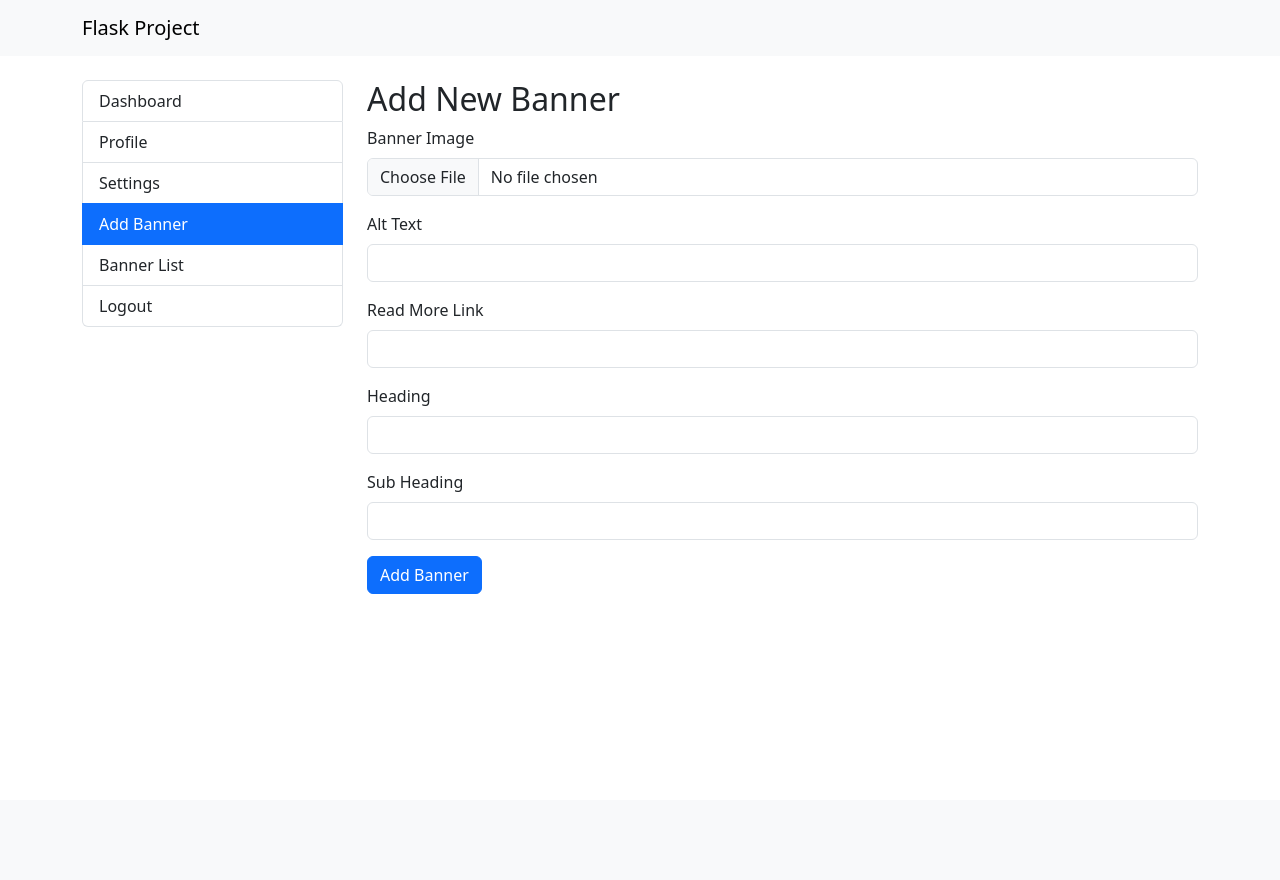
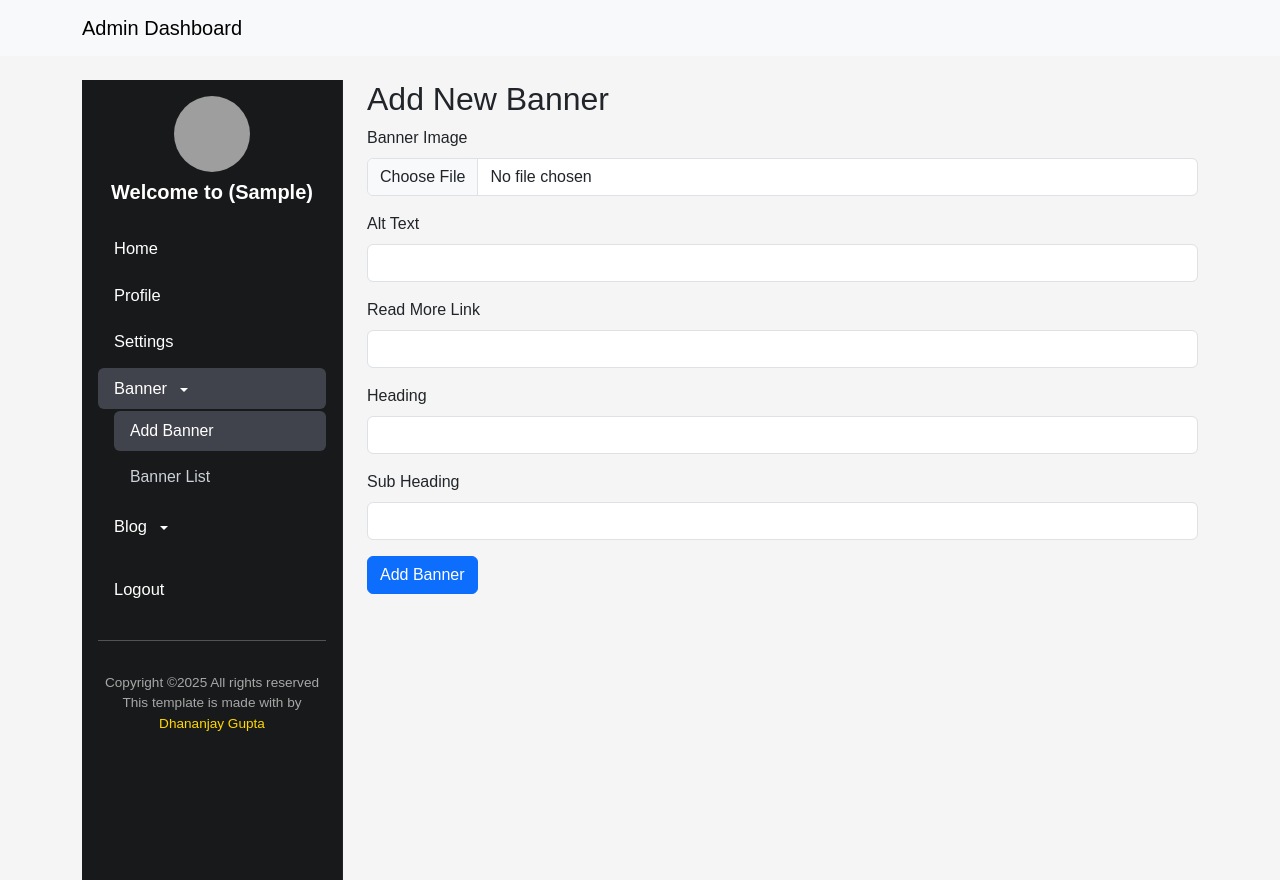
Before and after one commit to dhan2501/flask-project, a Flask app: page /add_banner in a window 1280 px wide. Before the commit the page ends 594 px from the top, so only its background shows below. Run offline with Flask 3, Linux system fonts and the light colour scheme; the visitor is signed in with stand-in values (Sample User, id 1); some libraries are stand-ins or nearby versions; grey boxes are pictures that could not be loaded.

Commit message:
update codes and added blog models

```diff
--- a/app.py
+++ b/app.py
@@ -5,7 +5,7 @@ import os
 from flask import current_app, request, flash, redirect, url_for, render_template, session
 from werkzeug.utils import secure_filename
 from forms import *
-from models import User, Banner
+from models import User, Banner, Blog
 from flask import request
 
 app = Flask(__name__)
@@ -20,6 +20,17 @@ db.init_app(app)  # Initialize db with flask app
 @app.route('/')
 def home():
     return 'Home Page Loaded Successfully!'
+
+
+@app.context_processor
+def inject_user():
+    user_name = session.get('user_name', 'User')
+    user = None
+    if user_name:
+        user = User.query.filter_by(username=user_name).first()
+    return dict(user_name=user_name, user=user)
+
+
 
 @app.route('/register', methods=['GET', 'POST'])
 def register():
@@ -83,9 +94,48 @@ def dashboard():
     return render_template('dashboard.html', user_name=session.get('user_name', 'User'))
 
 
+# @app.route('/profile', methods=['GET', 'POST'])
+# def profile():
+#     user_name = session.get('user_name', 'User')
+#     if not session.get('superuser'):
+#         flash('Access denied.')
+#         return redirect(url_for('login'))
+
+#     user = User.query.filter_by(username=session.get('user_name')).first()
+#     if not user:
+#         flash('User not found.')
+#         return redirect(url_for('login'))
+
+#     form = ProfileForm(obj=user)
+
+#     if form.validate_on_submit():
+#         # Update username too
+#         user.username = form.username.data
+#         user.email = form.email.data
+#         user.phone_number = form.phone_number.data
+#         user.nickname = form.nickname.data
+
+#         if form.password.data:
+#             user.set_password(form.password.data)
+
+#         db.session.commit()
+
+#         # Update session username if changed
+#         session['user_name'] = user.username
+
+#         flash("Profile updated successfully!")
+#         return redirect(url_for('profile'))
+
+#     return render_template('profile.html', form=form, user_name=user_name)
+
+# from werkzeug.utils import secure_filename
+# import os
+# from flask import current_app
+
 @app.route('/profile', methods=['GET', 'POST'])
 def profile():
     user_name = session.get('user_name', 'User')
+
     if not session.get('superuser'):
         flash('Access denied.')
         return redirect(url_for('login'))
@@ -98,7 +148,6 @@ def profile():
     form = ProfileForm(obj=user)
 
     if form.validate_on_submit():
-        # Update username too
         user.username = form.username.data
         user.email = form.email.data
         user.phone_number = form.phone_number.data
@@ -106,6 +155,18 @@ def profile():
 
         if form.password.data:
             user.set_password(form.password.data)
+
+        # Handle avatar file upload
+        if form.avatar.data:
+            avatar_file = form.avatar.data
+            filename = secure_filename(avatar_file.filename)
+            upload_folder = os.path.join(current_app.root_path, 'static', 'uploads', 'avatars')
+            os.makedirs(upload_folder, exist_ok=True)
+            filepath = os.path.join(upload_folder, filename)
+            avatar_file.save(filepath)
+
+            # Save relative URL path to avatar_url
+            user.avatar_url = url_for('static', filename=f'uploads/avatars/{filename}')
 
         db.session.commit()
 
@@ -115,11 +176,44 @@ def profile():
         flash("Profile updated successfully!")
         return redirect(url_for('profile'))
 
-    return render_template('profile.html', form=form, user_name=user_name)
+    return render_template('profile.html', form=form, user_name=user_name, user=user)
+
+
+
+
+# @app.route('/settings', methods=['GET', 'POST'])
+# def settings():
+#     user_name = session.get('user_name', 'User')
+#     if not session.get('superuser'):
+#         flash('Access denied.')
+#         return redirect(url_for('login'))
+
+#     user = User.query.filter_by(username=session.get('user_name')).first()
+#     if not user:
+#         flash('User not found.')
+#         return redirect(url_for('login'))
+
+#     form = SettingsForm()
+
+#     if form.validate_on_submit():
+#         if form.new_password.data:
+#             user.set_password(form.new_password.data)
+#         # Save email notification preference in your user model if available
+#         # user.email_notifications = form.email_notifications.data
+
+#         db.session.commit()
+#         flash('Settings updated!')
+#         return redirect(url_for('settings'))
+
+#     # Prepopulate form from user data if needed
+#     # form.email_notifications.data = user.email_notifications if hasattr(user, 'email_notifications') else False
+
+#     return render_template('settings.html', form=form, user_name=user_name)
 
 
 @app.route('/settings', methods=['GET', 'POST'])
 def settings():
+    user_name = session.get('user_name', 'User')
     if not session.get('superuser'):
         flash('Access denied.')
         return redirect(url_for('login'))
@@ -132,20 +226,25 @@ def settings():
     form = SettingsForm()
 
     if form.validate_on_submit():
+        # Validate old password before allowing change
+        if not user.check_password(form.old_password.data):
+            flash('Old password is incorrect.')
+            return redirect(url_for('settings'))
+
         if form.new_password.data:
             user.set_password(form.new_password.data)
-        # Save email notification preference in your user model if available
+
+        # Save email notification preference if your user model has this field
         # user.email_notifications = form.email_notifications.data
 
         db.session.commit()
         flash('Settings updated!')
         return redirect(url_for('settings'))
 
-    # Prepopulate form from user data if needed
-    # form.email_notifications.data = user.email_notifications if hasattr(user, 'email_notifications') else False
+    # Prepopulate email_notifications field if applicable
+    # form.email_notifications.data = getattr(user, 'email_notifications', False)
 
-    return render_template('settings.html', form=form)
-
+    return render_template('settings.html', form=form, user_name=user_name)
 
 
 
@@ -232,6 +331,40 @@ def update_banner(banner_id):
     return render_template('update_banner.html', form=form, banner=banner)
 
 
+@app.route('/blog/add', methods=['GET', 'POST'])
+def add_blog():
+    form = BlogForm()
+    if form.validate_on_submit():
+        image_file = form.image.data
+        filename = None
+        if image_file:
+            filename = secure_filename(image_file.filename)
+            upload_folder = os.path.join(current_app.root_path, 'static', 'uploads')
+            os.makedirs(upload_folder, exist_ok=True)
+            image_path = os.path.join(upload_folder, filename)
+            image_file.save(image_path)
+            image_url = url_for('static', filename='uploads/' + filename, _external=True)
+        else:
+            image_url = None
+
+        blog = Blog(
+            image_url=image_url or "",
+            alt_text=form.alt_text.data,
+            short_description=form.short_description.data,
+            description=form.description.data,
+            meta_title=form.meta_title.data,
+            meta_description=form.meta_description.data,
+            meta_keywords=form.meta_keywords.data,
+            twitter_title=form.twitter_title.data,
+            twitter_description=form.twitter_description.data,
+            twitter_keywords=form.twitter_keywords.data,
+            schema_data=None  # Or handle schema JSON if you have it in form
+        )
+        db.session.add(blog)
+        db.session.commit()
+        flash('Blog added successfully!')
+        return redirect(url_for('blog_list'))
+    return render_template('add_blog.html', form=form)
 
 
 # if __name__ == '__main__':
--- a/forms.py
+++ b/forms.py
@@ -1,5 +1,5 @@
 from flask_wtf import FlaskForm
-from wtforms import StringField, PasswordField, SubmitField, BooleanField
+from wtforms import StringField, PasswordField, SubmitField, BooleanField, TextAreaField
 from wtforms.validators import DataRequired, Email, EqualTo, Optional
 from flask_wtf.file import FileField, FileAllowed, FileRequired
 
@@ -23,12 +23,20 @@ class ProfileForm(FlaskForm):
     email = StringField('Email', validators=[DataRequired(), Email()])
     phone_number = StringField('Phone Number', validators=[Optional()])
     nickname = StringField('Nickname', validators=[Optional()])
+    avatar = FileField('Avatar Image', validators=[FileAllowed(['jpg', 'jpeg', 'png'], 'Images only!')])
     password = PasswordField('New Password', validators=[Optional()])
     confirm_password = PasswordField('Confirm Password', validators=[Optional(), EqualTo('password', message='Passwords must match.')])
     submit = SubmitField('Update Profile')
 
 
+# class SettingsForm(FlaskForm):
+#     new_password = PasswordField('New Password', validators=[Optional()])
+#     confirm_password = PasswordField('Confirm Password', validators=[Optional(), EqualTo('new_password', message='Passwords must match')])
+#     email_notifications = BooleanField('Email Notifications')
+#     submit = SubmitField('Save Settings')
+
 class SettingsForm(FlaskForm):
+    old_password = PasswordField('Old Password', validators=[DataRequired(message='Please enter your old password.')])
     new_password = PasswordField('New Password', validators=[Optional()])
     confirm_password = PasswordField('Confirm Password', validators=[Optional(), EqualTo('new_password', message='Passwords must match')])
     email_notifications = BooleanField('Email Notifications')
@@ -45,3 +53,22 @@ class BannerForm(FlaskForm):
     heading = StringField('Heading', validators=[DataRequired()])
     sub_heading = StringField('Sub Heading', validators=[Optional()])
     submit = SubmitField('Add Banner')
+
+
+class BlogForm(FlaskForm):
+    image = FileField('Blog Image', validators=[Optional()])
+    alt_text = StringField('Alt Text', validators=[Optional()])
+    short_description = StringField('Short Description', validators=[Optional()])
+    description = TextAreaField('Description', validators=[DataRequired()])
+
+    meta_title = StringField('Meta Title', validators=[Optional()])
+    meta_description = TextAreaField('Meta Description', validators=[Optional()])
+    meta_keywords = StringField('Meta Keywords', validators=[Optional()])
+
+    twitter_title = StringField('Twitter Title', validators=[Optional()])
+    twitter_description = TextAreaField('Twitter Description', validators=[Optional()])
+    twitter_keywords = StringField('Twitter Keywords', validators=[Optional()])
+
+    # You can add a field or JSON input for schema_data or handle it separately
+
+    submit = SubmitField('Submit')
--- a/static/styles.css
+++ b/static/styles.css
@@ -2,7 +2,7 @@ body {
     background-color: #f5f5f5;
     font-family: Arial, sans-serif;
 }
-.container {
+/* .container {
     width: 60%;
     margin: 0 auto;
     text-align: center;
@@ -10,4 +10,95 @@ body {
     padding: 50px;
     box-shadow: 0 0 10px rgba(0,0,0,0.1);
     margin-top: 100px;
+} */
+
+/* Sidebar container */
+#sidebar {
+    background: #18191a !important;
+    color: #fff !important;
+    min-width: 220px;
+    height: 100vh;
+    padding: 32px 0 0 0;
+    border-right: 1px solid #23232a;
+    font-size: 1.05rem;
 }
+
+/* Profile area */
+#sidebar .mb-4 img {
+    width: 76px;
+    height: 76px;
+    object-fit: cover;
+    display: block;
+    margin-left: auto;
+    margin-right: auto;
+    margin-bottom: 8px;
+}
+#sidebar .mb-4 h5 {
+    font-weight: 600;
+}
+
+/* Remove underline, space nav vertically */
+#sidebar ul.nav {
+    padding-left: 0;
+    margin-bottom: 0;
+}
+#sidebar .nav-link {
+    color: #fff !important;
+    padding: 12px 22px;
+    border-radius: 6px;
+    transition: background 0.2s, color 0.2s;
+    margin-bottom: 2px;
+    font-size: 1.03rem;
+}
+
+#sidebar .nav-link.active,
+#sidebar .nav-link.bg-secondary {
+    background-color: #41434c !important;
+    color: #fff !important;
+}
+
+#sidebar .nav-link:hover {
+    background: #23232f !important;
+    color: #ffd700 !important;
+}
+
+#sidebar .dropdown-toggle::after {
+    vertical-align: middle;
+    margin-left: 8px;
+}
+
+#sidebar .collapse .nav-link {
+    font-size: 0.99rem;
+    padding-left: 42px;
+    background: none;
+    color: #cbd1d8 !important;
+}
+
+#sidebar .collapse .nav-link.active {
+    background: #41434c !important;
+    color: #fff !important;
+}
+
+/* Copyright and link */
+#sidebar .text-xs {
+    margin-top: 32px;
+    color: #a7a7a7 !important;
+    font-size: 0.85rem;
+}
+#sidebar a.text-warning {
+    color: #ffd700 !important;
+    text-decoration: none;
+}
+
+/* Scrollbar style (optional, for aesthetic) */
+#sidebar {
+    overflow-y: auto;
+}
+#sidebar::-webkit-scrollbar {
+    width: 8px;
+    background: #23232a;
+}
+#sidebar::-webkit-scrollbar-thumb {
+    background: #37393c;
+    border-radius: 4px;
+}
--- a/templates/base.html
+++ b/templates/base.html
@@ -5,12 +5,14 @@
     <title>{% block title %}My Flask App{% endblock %}</title>
     <!-- Bootstrap 5 CSS CDN -->
     <link href="https://cdn.jsdelivr.net/npm/bootstrap@5.3.3/dist/css/bootstrap.min.css" rel="stylesheet">
+    <link rel="stylesheet" href="{{ url_for('static', filename='styles.css') }}">
+
     {% block head %}{% endblock %}
 </head>
 <body>
     <nav class="navbar navbar-expand-lg navbar-light bg-light mb-4">
         <div class="container">
-            <a class="navbar-brand" href="{{ url_for('home') }}">Flask Project</a>
+            <a class="navbar-brand" href="{{ url_for('home') }}">Admin Dashboard</a>
             <!-- Add other nav items here if needed -->
         </div>
     </nav>
--- a/templates/sidebar.html
+++ b/templates/sidebar.html
@@ -1,8 +1,83 @@
-<div class="list-group">
-    <a href="{{ url_for('dashboard') }}" class="list-group-item list-group-item-action {% if request.endpoint == 'dashboard' %}active{% endif %}">Dashboard</a>
-    <a href="{{ url_for('profile') }}" class="list-group-item list-group-item-action {% if request.endpoint == 'profile' %}active{% endif %}">Profile</a>
-    <a href="{{ url_for('settings') }}" class="list-group-item list-group-item-action {% if request.endpoint == 'settings' %}active{% endif %}">Settings</a>
-    <a href="{{ url_for('add_banner') }}" class="list-group-item list-group-item-action {% if request.endpoint == 'add_banner' %}active{% endif %}">Add Banner</a>
-    <a href="{{ url_for('banner_list') }}" class="list-group-item list-group-item-action {% if request.endpoint == 'banner_list' %}active{% endif %}">Banner List</a>
-    <a href="{{ url_for('logout') }}" class="list-group-item list-group-item-action">Logout</a>
+<!-- Sidebar Start -->
+<nav id="sidebar" class="bg-dark text-white vh-100 p-3" style="min-width:220px;">
+   <div class="mb-4 text-center">
+    {% if user and user.avatar_url %}
+        <img src="{{ user.avatar_url }}" class="rounded-circle mb-2" width="80" height="80" alt="Avatar">
+    {% else %}
+        <img src="{{ url_for('static', filename='avatar.jpg') }}" class="rounded-circle mb-2" width="80" height="80" alt="Avatar">
+    {% endif %}
+    <h5 class="mb-0">Welcome to ({{ user_name|capitalize }})</h5>
 </div>
+
+    <ul class="nav flex-column">
+        <li class="nav-item mb-1">
+            <a href="{{ url_for('dashboard') }}" class="nav-link text-white {% if request.endpoint == 'dashboard' %}active bg-secondary{% endif %} rounded px-3 py-2">
+                Home
+            </a>
+        </li>
+
+        <li class="nav-item mb-1">
+            <a href="{{ url_for('profile') }}" class="nav-link text-white {% if request.endpoint == 'profile' %}active bg-secondary{% endif %} rounded px-3 py-2">
+                Profile
+            </a>
+        </li>
+
+        <li class="nav-item mb-1">
+            <a href="{{ url_for('settings') }}" class="nav-link text-white {% if request.endpoint == 'settings' %}active bg-secondary{% endif %} rounded px-3 py-2">
+                Settings
+            </a>
+        </li>
+
+        <!-- Banner Dropdown -->
+        <li class="nav-item mb-1">
+            <a class="nav-link text-white px-3 py-2 rounded dropdown-toggle {% if request.endpoint in ['add_banner', 'banner_list'] %}active bg-secondary{% endif %}"
+               href="#" id="bannerDropdown" data-bs-toggle="collapse" data-bs-target="#bannerSubmenu" aria-expanded="false" aria-controls="bannerSubmenu">
+                Banner
+            </a>
+            <div class="collapse {% if request.endpoint in ['add_banner', 'banner_list'] %}show{% endif %}" id="bannerSubmenu">
+                <ul class="nav flex-column ms-3">
+                    <li class="nav-item mb-1">
+                        <a href="{{ url_for('add_banner') }}" class="nav-link text-white {% if request.endpoint == 'add_banner' %}active bg-secondary{% endif %} rounded px-3 py-2">
+                            Add Banner
+                        </a>
+                    </li>
+                    <li class="nav-item mb-1">
+                        <a href="{{ url_for('banner_list') }}" class="nav-link text-white {% if request.endpoint == 'banner_list' %}active bg-secondary{% endif %} rounded px-3 py-2">
+                            Banner List
+                        </a>
+                    </li>
+                </ul>
+            </div>
+        </li>
+
+        <!-- Blog Dropdown -->
+        <li class="nav-item mb-1">
+            <a class="nav-link text-white px-3 py-2 rounded dropdown-toggle {% if request.endpoint in ['add_blog'] %}active bg-secondary{% endif %}"
+               href="#" id="blogDropdown" data-bs-toggle="collapse" data-bs-target="#blogSubmenu" aria-expanded="false" aria-controls="blogSubmenu">
+                Blog
+            </a>
+            <div class="collapse {% if request.endpoint in ['add_blog'] %}show{% endif %}" id="blogSubmenu">
+                <ul class="nav flex-column ms-3">
+                    <li class="nav-item mb-1">
+                        <a href="{{ url_for('add_blog') }}" class="nav-link text-white {% if request.endpoint == 'add_blog' %}active bg-secondary{% endif %} rounded px-3 py-2">
+                            Add Blog
+                        </a>
+                    </li>
+                    <!-- Add other blog menu items here as needed -->
+                </ul>
+            </div>
+        </li>
+
+        <li class="nav-item mb-1 mt-3">
+            <a href="{{ url_for('logout') }}" class="nav-link text-white rounded px-3 py-2">
+                Logout
+            </a>
+        </li>
+    </ul>
+    <hr class="my-4 bg-light" />
+    <div class="text-xs text-muted text-center" style="font-size:0.85rem;">
+        Copyright &copy;2025 All rights reserved<br>
+        This template is made with by <a href="#" class="text-warning" target="_blank">Dhananjay Gupta</a>
+    </div>
+</nav>
+<!-- Sidebar End -->
```
Also changed, not shown: models.py (+30 -0 lines), templates/add_blog.html (added, +76 -0 lines), templates/profile.html (+18 -2 lines), templates/settings.html (+7 -1 lines), static/uploads/avatars/133869667_4142804902441727_4214833550737197655_n.jpg (added), static/uploads/avatars/206188501_4661764630545749_7271589601777296544_n.jpg (added).
